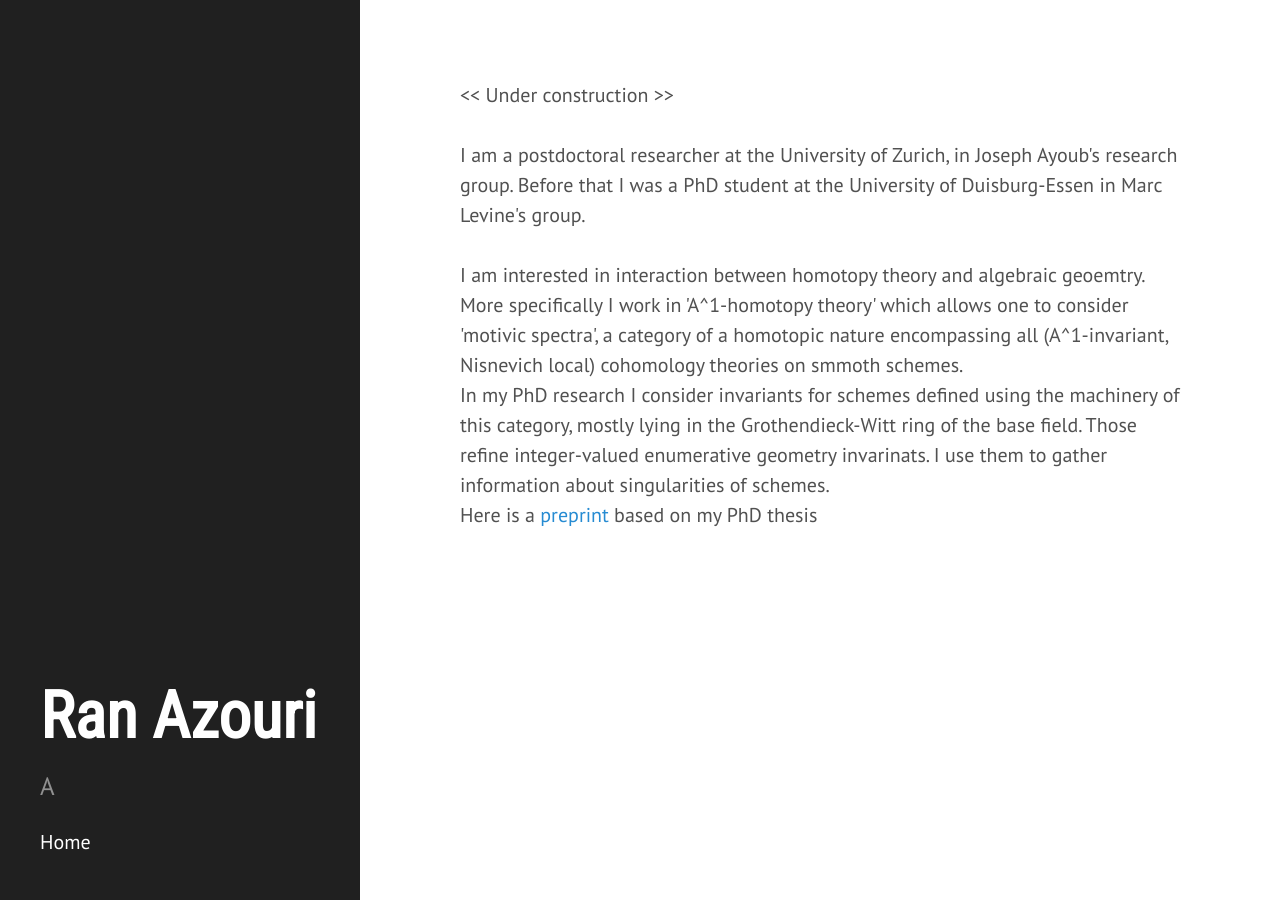
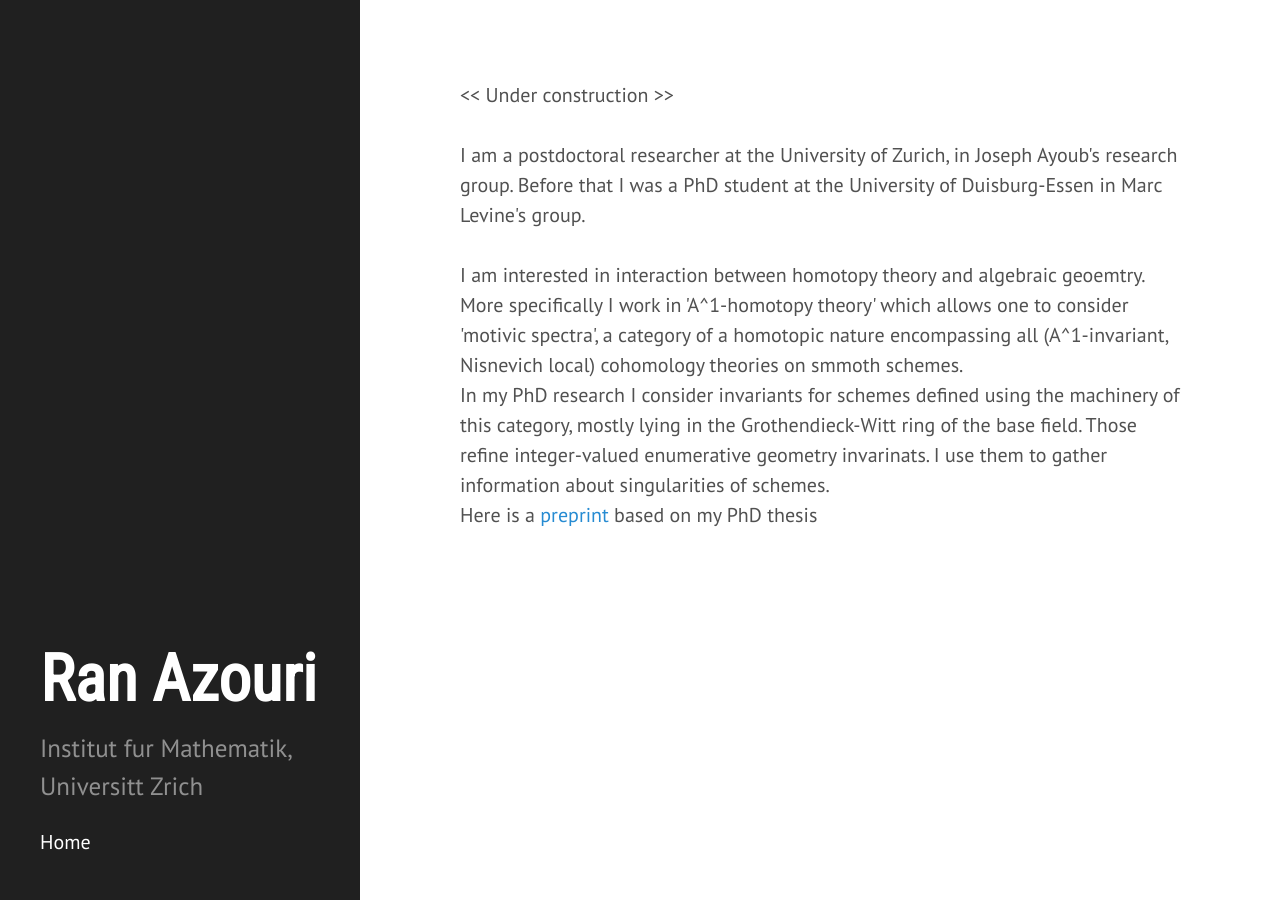
Before and after one commit to ransass/ransass.github.io, a Jekyll site: the page built from index.html, in a window 1280 px wide. Built offline with Jekyll 4.4.1, drawn with Linux system fonts in a browser that asks for light colours; some web fonts are replaced; the list of posts is cut into pages by our own code; part of the change alters nothing that is shown.

```diff
--- a/_config.yml
+++ b/_config.yml
@@ -10,7 +10,7 @@ permalink:        pretty
 title:            Ran Azouri
 tagline:          'bbb'
 description:     'Institut fur Mathematik, Universitt Zrich'
-description:      'A'
+# description:      'A'
 url:              https://www.ranazouri.com
 baseurl:          /
 
```
